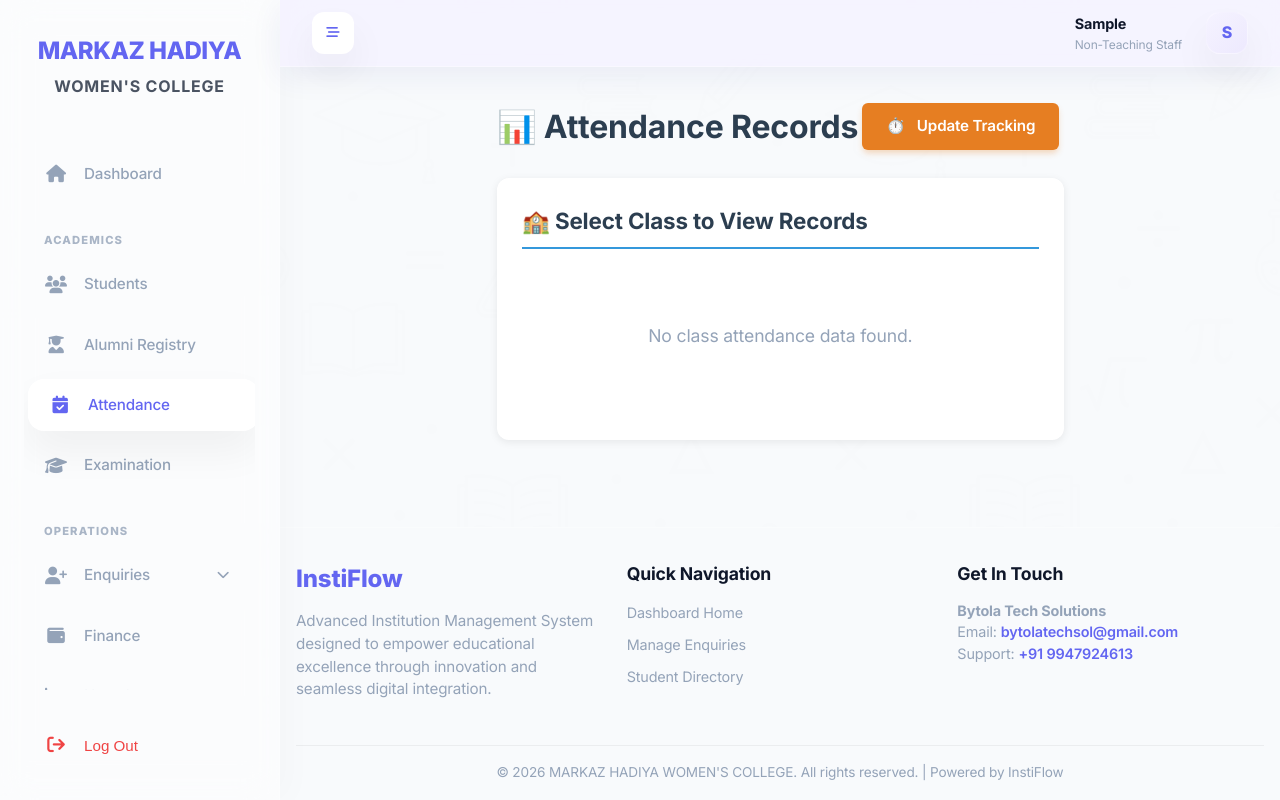
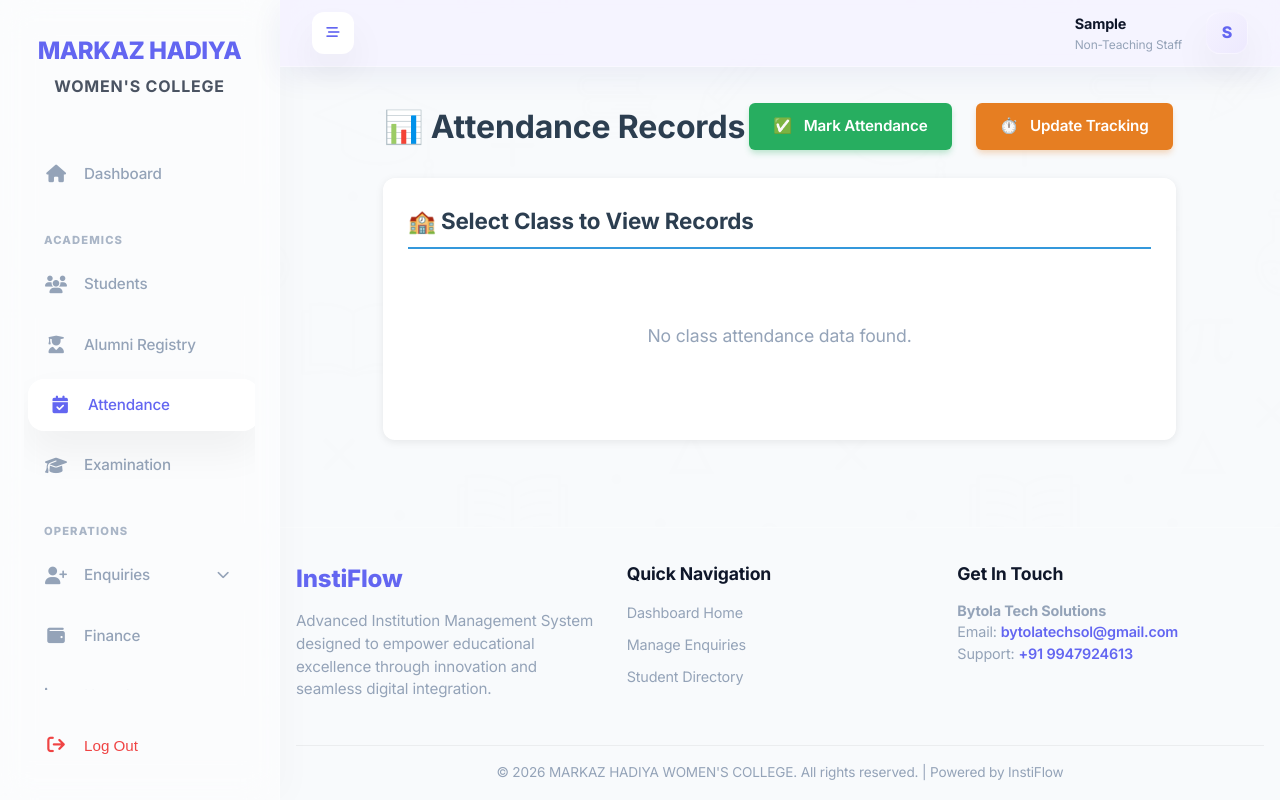
Before and after one commit to Suhailirfani/new-erp, a Django app: page /attendance/list/ in a window 1280 px wide. Run offline with Django 5.2, Linux system fonts and the light colour scheme; the visitor is signed in with stand-in values (Sample User, id 1); data comes from the database, SQL or seed files in the repository; data that the repository does not hold is empty.

Commit message:
fix: resolve attendance URL routing and filtering bugs

```diff
--- a/students/templates/students/attendance_class_detail.html
+++ b/students/templates/students/attendance_class_detail.html
@@ -23,7 +23,7 @@
             </div>
             <div class="btn-group" style="display: flex; gap: 0.75rem;">
                 <button type="submit" class="btn btn-primary" style="background: #3498db; color: white;">🔍 Filter</button>
-                <a href="{% url 'students:attendance_class_detail' grade=grade division_id=division.id|default:0 %}?section={{ section_id|default:'' }}" class="btn btn-secondary" style="background: #95a5a6; color: white;">🔄 Clear</a>
+                <a href="{% url 'students:attendance_class_detail' grade_id=grade.id division_id=division.id|default:0 %}?section={{ section_id|default:'' }}" class="btn btn-secondary" style="background: #95a5a6; color: white;">🧹 Clear</a>
             </div>
         </div>
     </form>
--- a/students/templates/students/attendance_list.html
+++ b/students/templates/students/attendance_list.html
@@ -282,16 +282,21 @@
 
 <div style="display: flex; justify-content: space-between; align-items: center; margin-bottom: 1.5rem;">
     <h1 style="color: #2c3e50; margin: 0;">📊 Attendance Records</h1>
-    <a href="{% url 'students:attendance_update_tracking' %}" class="btn btn-primary" style="background: #e67e22; border: none; box-shadow: 0 4px 6px -1px rgba(230, 126, 34, 0.3);">
-        <span style="margin-right: 0.5rem;">⏱️</span> Update Tracking
-    </a>
+    <div style="display: flex; gap: 1rem; flex-wrap: wrap;">
+        <a href="{% url 'students:mark_attendance' %}" class="btn btn-primary" style="background: #27ae60; border: none; box-shadow: 0 4px 6px -1px rgba(39, 174, 96, 0.3);">
+            <span style="margin-right: 0.5rem;">✅</span> Mark Attendance
+        </a>
+        <a href="{% url 'students:attendance_update_tracking' %}" class="btn btn-primary" style="background: #e67e22; border: none; box-shadow: 0 4px 6px -1px rgba(230, 126, 34, 0.3);">
+            <span style="margin-right: 0.5rem;">⏱️</span> Update Tracking
+        </a>
+    </div>
 </div>
 
 <div class="card">
     <h2>🏫 Select Class to View Records</h2>
     <div style="display: grid; grid-template-columns: repeat(auto-fit, minmax(280px, 1fr)); gap: 1.5rem; margin-top: 1.5rem;">
         {% for div_name, data in division_summary.items %}
-        <a href="{% url 'students:attendance_class_detail' data.grade_name data.division_id %}?section={{ data.section_id|default:'' }}&date_from={{ current_filters.date_from|default_if_none:'' }}&date_to={{ current_filters.date_to|default_if_none:'' }}" style="text-decoration: none; color: inherit;">
+        <a href="{% url 'students:attendance_class_detail' data.grade_id data.division_id %}?section={{ data.section_id|default:'' }}&date_from={{ current_filters.date_from|default_if_none:'' }}&date_to={{ current_filters.date_to|default_if_none:'' }}" style="text-decoration: none; color: inherit;">
             <div style="background: var(--light); border: 1px solid var(--border); border-radius: 12px; padding: 1.5rem; display: flex; flex-direction: column; transition: transform 0.2s, box-shadow 0.2s;" onmouseover="this.style.transform='translateY(-3px)'; this.style.boxShadow='0 10px 15px -3px rgba(0,0,0,0.1)';" onmouseout="this.style.transform='none'; this.style.boxShadow='none';">
 
                 <div style="display: flex; justify-content: space-between; align-items: flex-start; margin-bottom: 1rem;">
--- a/students/templates/students/attendance_student_detail.html
+++ b/students/templates/students/attendance_student_detail.html
@@ -90,7 +90,7 @@
 <div class="page-header" style="margin-bottom: 2rem; background: #fff; padding: 1.5rem; border-radius: 12px; box-shadow: 0 2px 8px rgba(0,0,0,0.08);">
     {% if request.user.profile.role != 'student' %}
         {% if enrollment %}
-        <a href="{% url 'students:attendance_class_detail' enrollment.grade|default:'-' enrollment.division.id|default:0 %}" class="btn btn-secondary" style="margin-bottom: 1rem; padding: 0.5rem 1rem; border-radius: 6px; background: #6c757d; color: white; text-decoration: none; display: inline-block;">← Back to Class List</a>
+        <a href="{% url 'students:attendance_class_detail' enrollment.grade.id|default:0 enrollment.division.id|default:0 %}" class="btn btn-secondary" style="margin-bottom: 1rem; padding: 0.5rem 1rem; border-radius: 6px; background: #6c757d; color: white; text-decoration: none; display: inline-block;">⬅️ Back to Class List</a>
         {% else %}
         <a href="{% url 'students:attendance_list' %}" class="btn btn-secondary" style="margin-bottom: 1rem; padding: 0.5rem 1rem; border-radius: 6px; background: #6c757d; color: white; text-decoration: none; display: inline-block;">← Back to List</a>
         {% endif %}
--- a/students/urls.py
+++ b/students/urls.py
@@ -39,7 +39,7 @@ urlpatterns = [
     path('attendance/list/', views.attendance_list, name='attendance_list'),
     path('attendance/analytics/', views.attendance_analytics, name='attendance_analytics'),
     path('performance-analysis/', views.performance_analysis, name='performance_analysis'),
-    path('attendance/class/<str:grade>/<int:division_id>/', views.attendance_class_detail, name='attendance_class_detail'),
+    path('attendance/class/<int:grade_id>/<int:division_id>/', views.attendance_class_detail, name='attendance_class_detail'),
     path('attendance/student/<int:student_id>/', views.attendance_student_detail, name='attendance_student_detail'),
     path('progress-reports/bulk-pdf/', views.bulk_progress_report_pdf, name='bulk_progress_report_pdf'),
     path('attendance/update-tracking/', views.attendance_update_tracking, name='attendance_update_tracking'),
--- a/students/views.py
+++ b/students/views.py
@@ -2912,7 +2912,6 @@ def attendance_update_tracking(request):
         Enrollment.objects
         .filter(academic_year=active_year)
         .exclude(grade__isnull=True)
-        .exclude(grade__exact='')
         .select_related('division', 'section')
         .values('section__id', 'section__name', 'grade', 'division__id', 'division__name')
         .distinct()
@@ -2996,7 +2995,7 @@ from django.contrib.auth.decorators import login_required
 
 
 @role_required(['admin', 'teacher'])
-def attendance_class_detail(request, grade, division_id):
+def attendance_class_detail(request, grade_id, division_id):
     """
     Shows a list of students for a specific grade and division,
     along with their total attendance count and percentage.
@@ -3011,12 +3010,13 @@ def attendance_class_detail(request, grade, division_id):
         return redirect('students:attendance_list')
 
     active_year = AcademicYear.objects.filter(is_active=True).first()
+    grade = get_object_or_404(Grade, id=grade_id)
     section_id = request.GET.get('section')
 
     if division:
-        enrollments = Enrollment.objects.filter(grade=grade, division=division, academic_year=active_year, student__is_active=True).select_related('student', 'section').order_by('student__first_name', 'student__last_name')
+        enrollments = Enrollment.objects.filter(grade_id=grade_id, division=division, academic_year=active_year, student__is_active=True).select_related('student', 'section').order_by('student__first_name', 'student__last_name')
     else:
-        enrollments = Enrollment.objects.filter(grade=grade, division__isnull=True, academic_year=active_year, student__is_active=True).select_related('student', 'section').order_by('student__first_name', 'student__last_name')
+        enrollments = Enrollment.objects.filter(grade_id=grade_id, division__isnull=True, academic_year=active_year, student__is_active=True).select_related('student', 'section').order_by('student__first_name', 'student__last_name')
 
     if section_id:
         enrollments = enrollments.filter(section_id=section_id)
```
